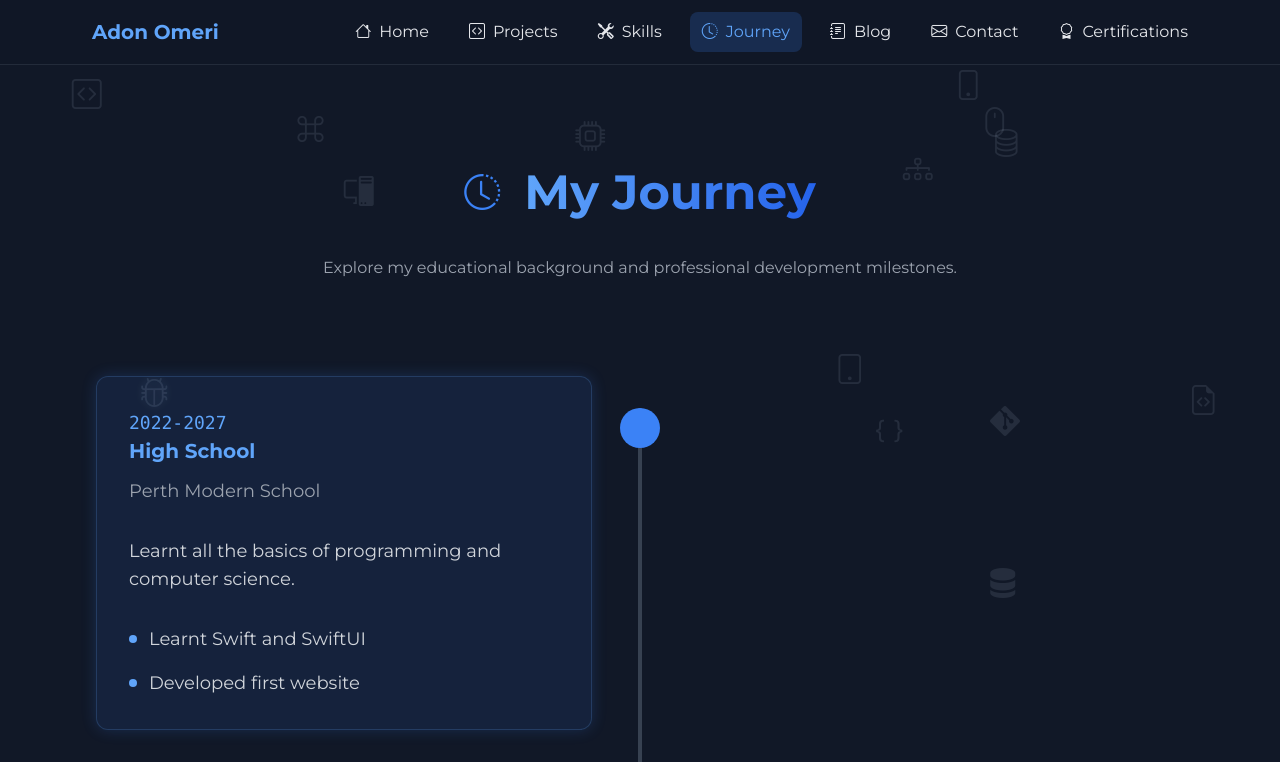
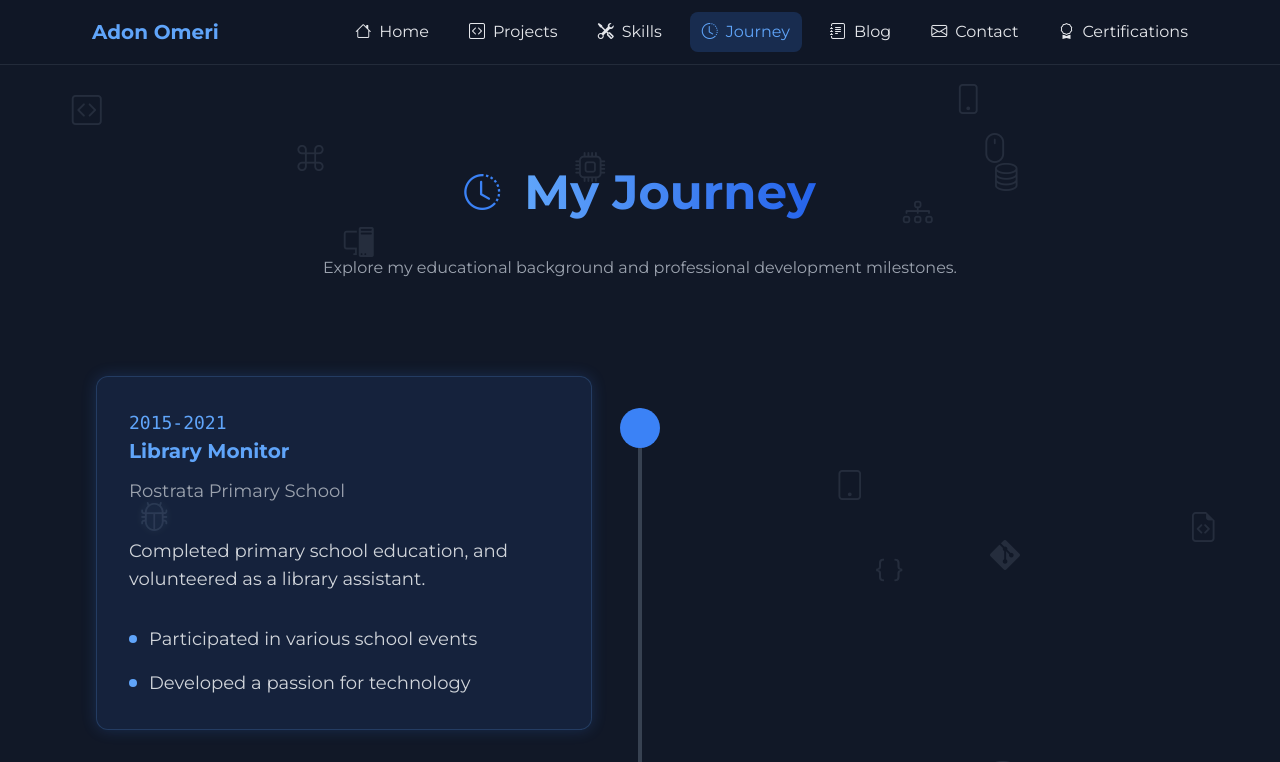
Before and after one commit to omeriadon/adonomeri, a Next.js app: page /journey in a window 1280 px wide. Shown: the top 762 px of the page. Built offline with nearby package versions, Linux system fonts and the light colour scheme.

Commit message:
removed text selection, added curso help, added library monitor

```diff
--- a/src/app/components/CertificationCard.tsx
+++ b/src/app/components/CertificationCard.tsx
@@ -22,7 +22,7 @@ export default function CertificationCard({
 }: CertificationCardProps) {
   return (
     <Link href={link} target="_blank" rel="noopener noreferrer">
-      <div className="card-hover">
+      <div className="card-hover cursor-help">
         <div className="relative w-full aspect-[4/3] mb-4 overflow-hidden transition-all duration-300">
           <Image
             src={image}
--- a/src/app/journey/page.tsx
+++ b/src/app/journey/page.tsx
@@ -11,6 +11,16 @@ const montserrat = Montserrat({
 });
 
 const timelineData = [
+  {
+    year: "2015-2021",
+    title: "Library Monitor",
+    institution: "Rostrata Primary School",
+    description: "Completed primary school education, and volunteered as a library assistant.",
+    achievements: [
+      "Participated in various school events",
+      "Developed a passion for technology",
+    ]
+    },
   {
     year: "2022-2027",
     title: "High School",
--- a/src/app/layout.tsx
+++ b/src/app/layout.tsx
@@ -27,7 +27,7 @@ export default function RootLayout({
   children: React.ReactNode
 }) {
   return (
-    <html lang="en" className={`dark ${montserrat.className}`}>
+    <html lang="en" className={`dark select-none ${montserrat.className}`}>
       <body className="min-h-screen bg-gray-900 text-gray-100">
         <Navbar />
         <PageTransition>
```
